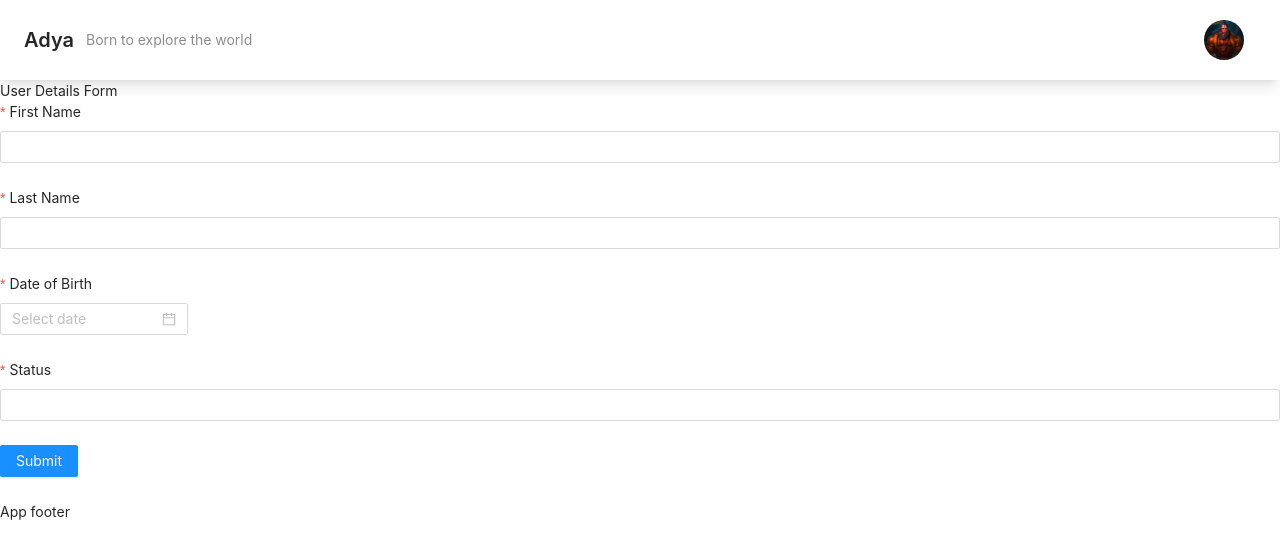
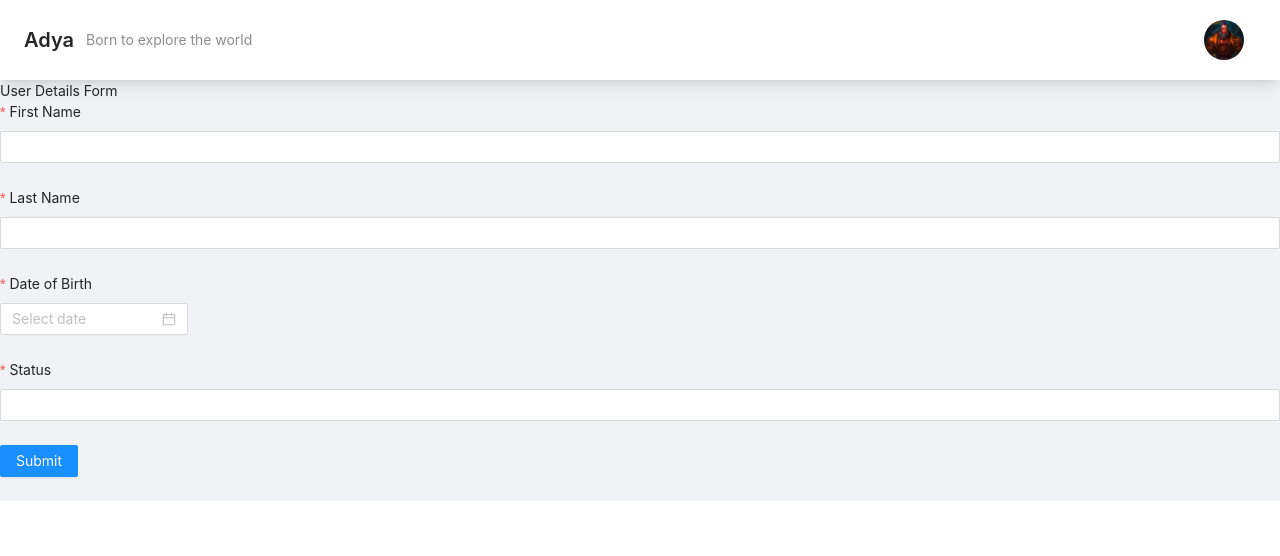
Before and after one commit to SkillGradeup/learning-hub-2.0, a React (Create React App) app in the folder user-management-app/uma-client/: page / in a window 1280 px wide. Shown: the top 556 px of the page. Built offline with nearby package versions, Linux system fonts and the light colour scheme.

Commit message:
#16 Added Layout instead container

```diff
--- a/user-management-app/uma-client/src/App.js
+++ b/user-management-app/uma-client/src/App.js
@@ -1,17 +1,13 @@
 import React from "react";
 import AppHeader from "./component/header/AppHeader";
 import UserPage from "./component/user/UserPage";
+import { Layout } from "antd";
 function App() {
   return (
-    <div className="container mx-auto">
-      <div className="app-header">
-        <AppHeader />
-      </div>
-      <div className="app-content">
-        <UserPage />
-      </div>
-      <div className="app-footer">App footer</div>
-    </div>
+    <Layout>
+      <AppHeader />
+      <UserPage />
+    </Layout>
   );
 }
 
```
